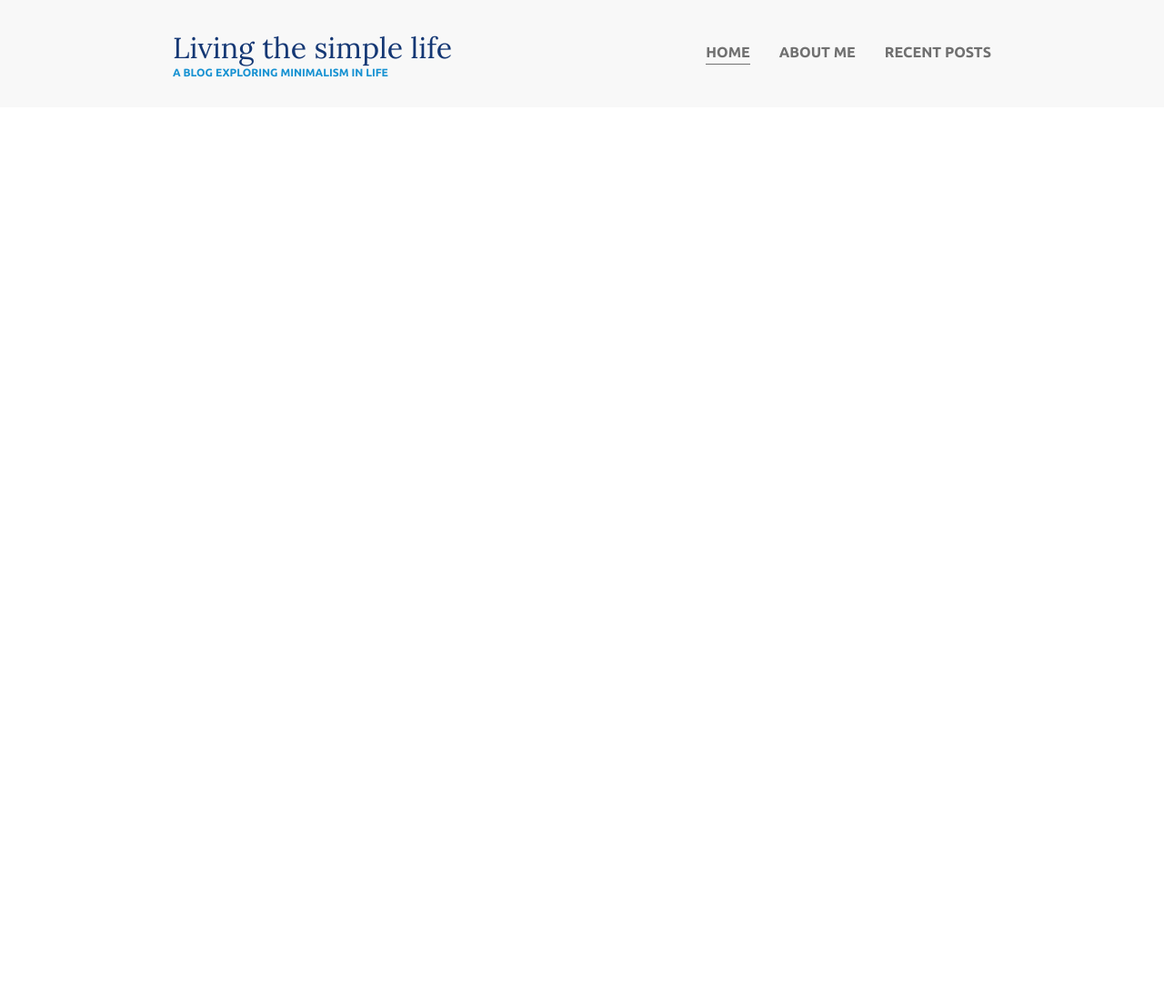
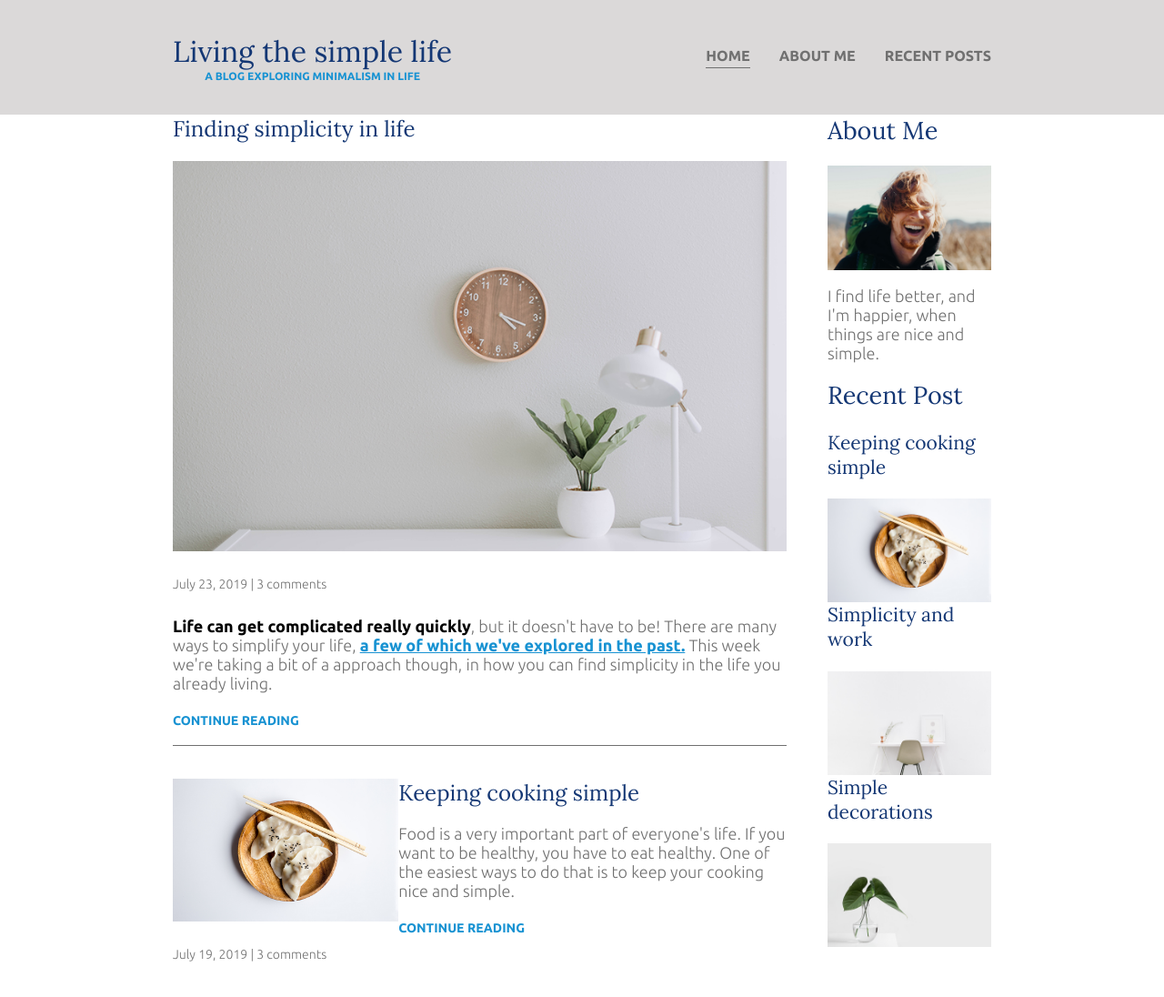
Before and after one commit to rob-1four/responsive-web-design, a plain HTML site: page blogpost/index.html in a window 1280 px wide. Shown: the top 1096 px of the page at 91% size. Before the commit the page ends 800 px from the top, so only its background shows below. Drawn offline with Linux system fonts and the light colour scheme.

Commit message:
flex item positioning, article featured

```diff
--- a/blogpost/css/style.css
+++ b/blogpost/css/style.css
@@ -1,14 +1,49 @@
+* {
+  box-sizing: border-box;
+}
 body {
   font-family: 'Ubuntu', sans-serif;
+  font-size: 1.125rem;
   margin: 0;
+  color: #707070;
+  font-weight: 300;
 }
 
-/* Typhography */
+img {
+  max-width: 100%;
+  display: block;
+}
+
+/*==============
+Typhography
+================*/
+
+h1,
+h2,
+h3 {
+  font-family: 'Lora', serif;
+  color: #143774;
+  font-weight: 400;
+  margin-top: 0;
+}
+
+strong {
+  color: black;
+  font-weight: 700;
+}
+
+a {
+  color: #1792d2;
+  font-weight: 700;
+}
+
+a:hover,
+a:focus {
+  color: #143774;
+}
+
 .site-title h1 {
   font-size: 2rem;
-  font-family: 'Lora', serif;
-  font-weight: 400;
-  color: #143774;
   margin: 0;
 }
 
@@ -20,7 +55,35 @@ body {
   text-transform: uppercase;
 }
 
-/* layout */
+.article-title {
+  font-size: 1.5rem;
+}
+
+.article-read-more,
+.article-info {
+  font-size: 0.875rem;
+}
+
+.article-info {
+  margin: 2em 0;
+}
+
+.article-read-more {
+  text-decoration: none;
+  color: #1792d2;
+  text-transform: uppercase;
+  font-weight: 700;
+}
+
+.article-read-more:hover,
+.article-read-more:focus {
+  color: #143774;
+  text-decoration: underline;
+}
+
+/*===============
+layout
+=================*/
 
 .container {
   width: 90%;
@@ -28,26 +91,35 @@ body {
   margin: 0 auto;
 }
 
-.container-nav {
+.container-flex {
   display: flex;
   justify-content: space-between;
+  flex-direction: column;
 }
 
-/* Media queries */
-@media screen and (max-width: 675px) {
-  .container-nav {
-    flex-direction: column;
-  }
-
-  /* header */
-  header {
-    text-align: center;
-  }
+/* header */
+header {
+  text-align: center;
+  padding: 2em 0;
 }
 
 header {
   padding: 2em 0;
-  background: #f8f8f8;
+  background: #dbd9d9;
+}
+
+@media screen and (min-width: 675px) {
+  .container-flex {
+    flex-direction: row;
+  }
+
+  main {
+    width: 75%;
+  }
+
+  aside {
+    width: 20%;
+  }
 }
 
 /* Media query -header */
@@ -97,3 +169,30 @@ nav a:focus {
     margin: 0.5em 0;
   }
 }
+
+/* article */
+.article-featured {
+  border-bottom: 1px #707070 solid;
+  padding-bottom: 1em;
+  margin-bottom: 2em;
+}
+
+.article-recent {
+  display: flex;
+  flex-direction: column;
+  margin-bottom: 3em;
+}
+
+.article-recent-main {
+  order: 2;
+}
+
+.article-recent-secondary {
+  order: 1;
+}
+
+@media screen and (min-width: 675px) {
+  .article-recent {
+    flex-direction: row;
+  }
+}
--- a/blogpost/index.html
+++ b/blogpost/index.html
@@ -1,35 +1,136 @@
 <!DOCTYPE html>
 <html lang="en">
   <head>
-    <meta charset="UTF-8">
-    <meta http-equiv="X-UA-Compatible" content="IE=edge">
-    <meta name="viewport" content="width=device-width, initial-scale=1.0">
-    <link rel="preconnect" href="https://fonts.googleapis.com">
-    <link rel="preconnect" href="https://fonts.gstatic.com" crossorigin>
-    <link href="https://fonts.googleapis.com/css2?family=Lora:wght@400;500;600;700&family=Ubuntu:wght@300;400;500;700&display=swap" rel="stylesheet">
-    <link rel="stylesheet" href="./css/style.css">
+    <meta charset="UTF-8" />
+    <meta http-equiv="X-UA-Compatible" content="IE=edge" />
+    <meta name="viewport" content="width=device-width, initial-scale=1.0" />
+    <link rel="preconnect" href="https://fonts.googleapis.com" />
+    <link rel="preconnect" href="https://fonts.gstatic.com" crossorigin />
+    <link
+      href="https://fonts.googleapis.com/css2?family=Lora:wght@300;400;500;600;700&family=Ubuntu:wght@300;400;500;700&display=swap"
+      rel="stylesheet"
+    />
+    <link rel="stylesheet" href="./css/style.css" />
     <title>My blog post</title>
   </head>
   <body>
-
     <header>
-       <div class="container container-nav">
+      <div class="container container-flex">
         <div class="site-title">
           <h1>Living the simple life</h1>
           <p class="subtitle">A blog exploring minimalism in life</p>
         </div>
         <nav>
           <ul class="nav-list">
-                    <li class="nav-list-item"><a class="nav-link current-page" href="#">Home</a></li>
-                    <li class="nav-list-item"><a class="nav-link" href="#">About me</a></li>
-                    <li class="nav-list-item"><a class="nav-link" href="#">Recent posts</a></li>
+            <li class="nav-list-item">
+              <a class="nav-link current-page" href="#">Home</a>
+            </li>
+            <li class="nav-list-item">
+              <a class="nav-link" href="#">About me</a>
+            </li>
+            <li class="nav-list-item">
+              <a class="nav-link" href="#">Recent posts</a>
+            </li>
           </ul>
         </nav>
-
-       </div> <!-- /container  -->
-
-
+      </div>
+      <!-- /container  -->
     </header>
 
+    <div class="container container-flex">
+      <main role="main">
+        <article class="article-featured">
+          <h2 class="article-title">Finding simplicity in life</h2>
+          <img src="./img/life.jpg" alt="" class="article-image" />
+          <p class="article-info">July 23, 2019 | 3 comments</p>
+          <p class="article-body">
+            <strong>Life can get complicated really quickly</strong>, but it
+            doesn't have to be! There are many ways to simplify your life,
+            <a href="#">a few of which we've explored in the past.</a> This week
+            we're taking a bit of a approach though, in how you can find
+            simplicity in the life you already living.
+          </p>
+          <a href="#" class="article-read-more">continue reading</a>
+        </article>
+
+        <article class="article-recent">
+          <div class="article-recent-main">
+            <h2 class="article-title">Keeping cooking simple</h2>
+            <p class="article-body">
+              Food is a very important part of everyone's life. If you want to
+              be healthy, you have to eat healthy. One of the easiest ways to do
+              that is to keep your cooking nice and simple.
+            </p>
+            <a href="#" class="article-read-more">continue reading</a>
+          </div>
+          <div class="article-recent-secondary">
+            <img src="./img/food.jpg" alt="" class="article-image" />
+            <p class="article-info">July 19, 2019 | 3 comments</p>
+          </div>
+        </article>
+        <article class="article-recent">
+          <div class="article-recent-main">
+            <h2 class="article-title">Simplicity and work</h2>
+            <p class="article-body">
+              Work is often a major source of stress. People get frustrated, it
+              ruins their relationship with others and it leads to burnout. By
+              keeping your work life as simple as possible, it will help balance
+              everything out.
+            </p>
+            <a href="#" class="article-read-more">continue reading</a>
+          </div>
+          <div class="article-recent-secondary">
+            <img src="./img/work.jpg" alt="" class="article-image" />
+            <p class="article-info">July 12, 2019 | 3 comments</p>
+          </div>
+        </article>
+        <article class="article-recent">
+          <div class="article-recent-main">
+            <h2 class="article-title">Simple decorations</h2>
+            <p class="article-body">
+              A home isn't a home until you've decorated a little. People either
+              don't decorate, or they go overboard and it doesn't have the
+              impact they were hoping for. Staying simple will help draw the eye
+              where you want it to and make things pop like never before.
+            </p>
+            <a href="#" class="article-read-more">Continue Reading</a>
+          </div>
+          <div class="article-recent-secondary">
+            <img src="./img/deco.jpg" alt="" class="article-image" />
+            <p class="article-info">July 3, 2019 | 3 comments</p>
+          </div>
+        </article>
+      </main>
+      <aside class="sidebar">
+        <div class="sidebar-widget">
+          <h2 class="sidebar-widget-title">About Me</h2>
+          <img src="./img/about-me.jpg" alt="" class="side-widget-image" />
+          <p class="sidebar-widget-body">
+            I find life better, and I'm happier, when things are nice and
+            simple.
+          </p>
+        </div>
+        <div class="sidebar-widget">
+          <h2 class="sidebar-widget-title">Recent Post</h2>
+          <div class="widget-recent-post">
+            <h3 class="widget-recent-post-title">Keeping cooking simple</h3>
+            <img src="./img/food.jpg" alt="" class="widget-recent-post-image" />
+          </div>
+          <div class="widget-recent-post">
+            <h3 class="widget-recent-post-title">Simplicity and work</h3>
+            <img src="./img/work.jpg" alt="" class="widget-recent-post-image" />
+          </div>
+          <div class="widget-recent-post">
+            <h3 class="widget-recent-post-title">Simple decorations</h3>
+            <img src="./img/deco.jpg" alt="" class="widget-recent-post-image" />
+          </div>
+        </div>
+      </aside>
+    </div>
+
+    <footer>
+      <p></p>
+      <p></p>
+    </footer>
   </body>
 </html>
```
Also changed, not shown: blogpost/img/about-me.jpg (added), blogpost/img/deco.jpg (added), blogpost/img/food.jpg (added), blogpost/img/life.jpg (added), blogpost/img/work.jpg (added), 4 other files. Lines whose indentation alone changed are shown as unchanged.
